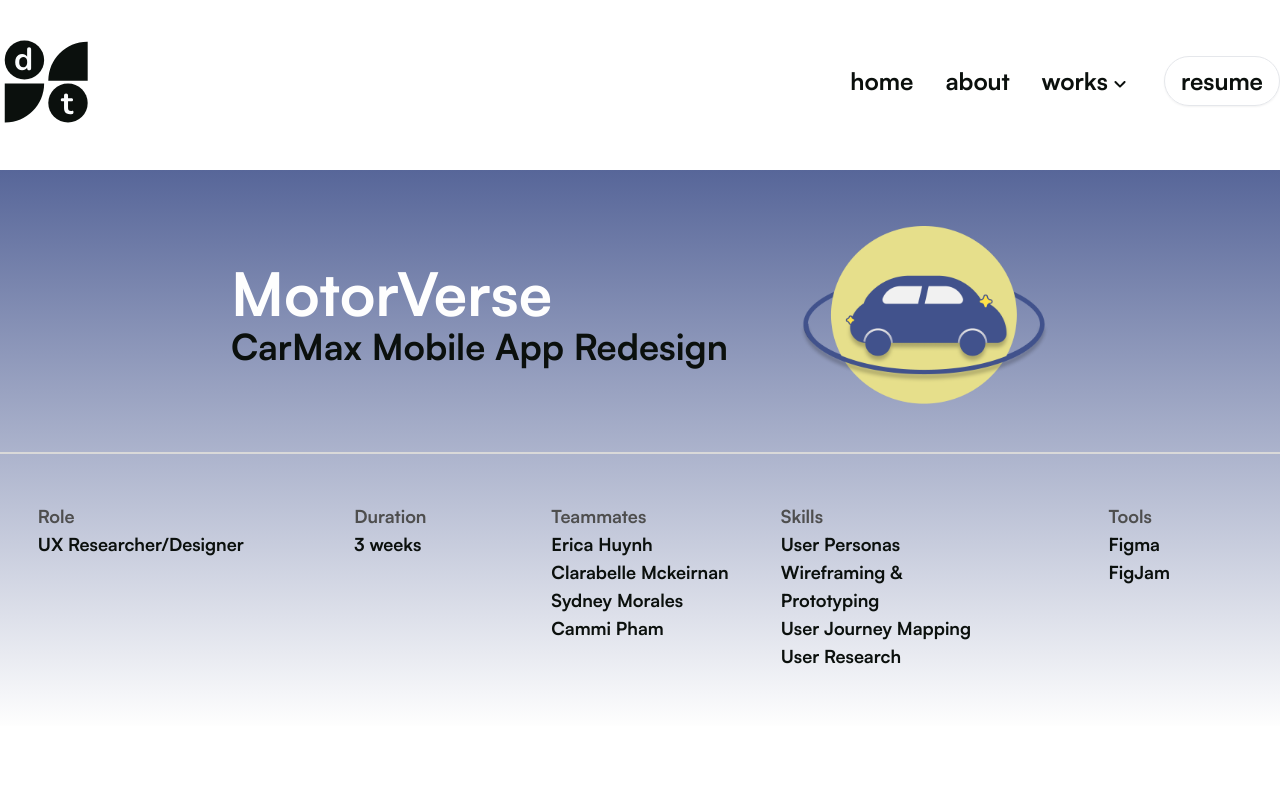
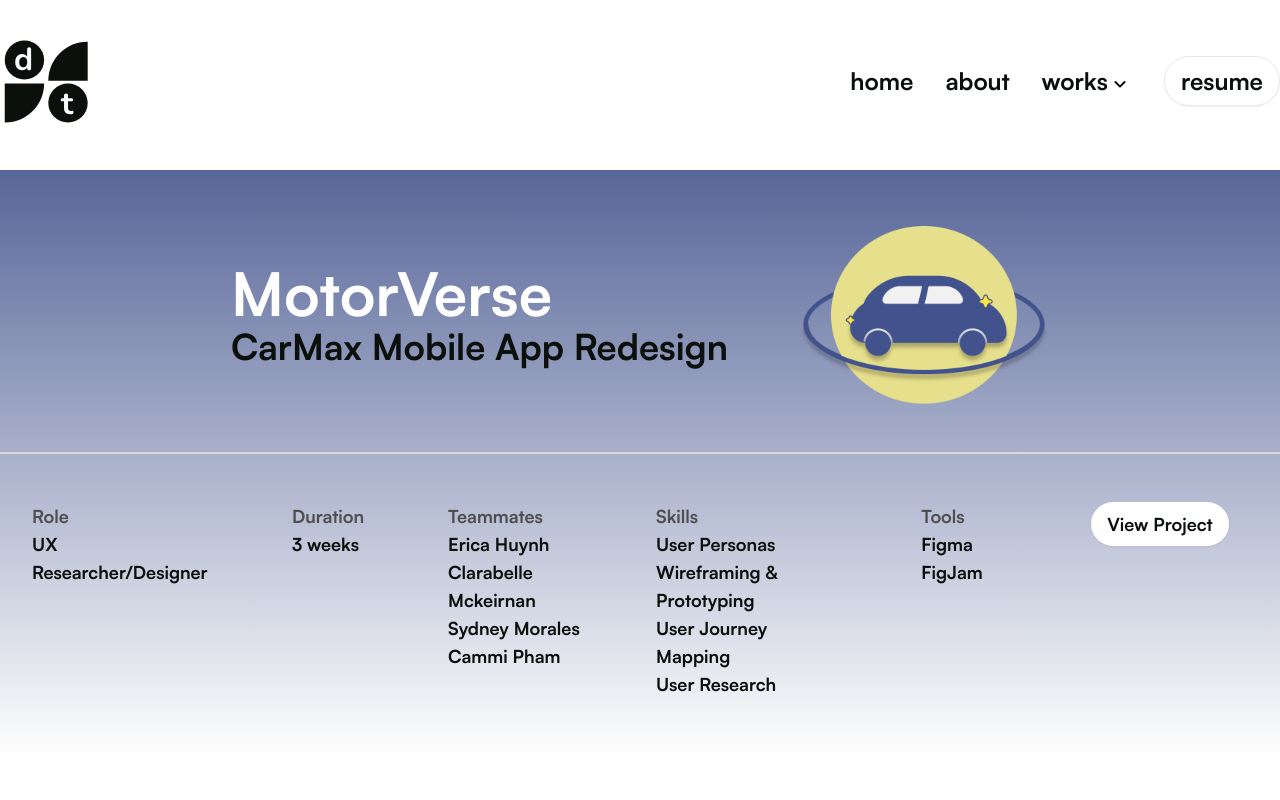
Before and after one commit to daniellatsing/daniellatsing.github.io, a Next.js app: page /works/motorverse in a window 1280 px wide. Shown: the top 800 px of the page. Built offline with nearby package versions, Linux system fonts and the light colour scheme; what @mui/material-nextjs would draw is missing.

Commit message:
finish project pages

```diff
--- a/src/app/components/navbar.tsx
+++ b/src/app/components/navbar.tsx
@@ -49,17 +49,17 @@
             link: "/works/msa"
         },
         {
-            name: "Carmax",
-            link: "/works/carmax"
+            name: "MotorVerse",
+            link: "/works/motorverse"
         },
         {
-            name: "Dear.m Journal",
+            name: "Dear.M Journal",
             link: "/works/dear-m-journal"
         },
-        {
-            name: "Indicators of Diabetes",
-            link: "/works/indicators-of-diabetes"
-        }
+        // {
+        //     name: "Indicators of Diabetes",
+        //     link: "/works/indicators-of-diabetes"
+        // }
     ];
 
     return (
@@ -88,14 +88,14 @@
                     </button>
                     {dropdownOpen && (
                         <div
-                            className="absolute mt-2 bg-white divide-y divide-gray-100 rounded-lg shadow w-46 h-auto dark:bg-gray-700 dark:divide-gray-600"
+                            className="absolute bg-white divide-y divide-gray-100 rounded-lg shadow w-46 h-auto dark:bg-gray-700 dark:divide-gray-600 px-2"
                             role="menu"
                             aria-orientation="vertical"
                             aria-labelledby="menu-button"
                         >
                             <div className="py-2 text-sm text-night">
                                 {worksItems.map((item) => (
-                                    <a key={item.name} href={item.link} className="block px- py-3 hover:bg-gray-50 dark:hover:bg-gray-600 dark:hover:text-white hover:text-ash-gray dark:hover:text-indigo-400 whitespace-nowrap" tabIndex={0}>
+                                    <a key={item.name} href={item.link} className="block px-2 py-3 hover:bg-gray-50 dark:hover:bg-gray-600 dark:hover:text-white hover:text-ash-gray dark:hover:text-indigo-400 whitespace-nowrap" tabIndex={0}>
                                         {item.name}
                                     </a>
                                 ))}
--- a/src/pages/works/dear-m-journal.tsx
+++ b/src/pages/works/dear-m-journal.tsx
@@ -22,7 +22,7 @@
                     </div>
                 </div>
                 <div className="border max-w-7xl w-full my-12 border-night"></div>
-                <div className="text-lg grid grid-rows-1 grid-cols-[repeat(5,1fr)] gap-x-8 justify-items-center max-w-7xl mx-auto px-8">
+                <div className="text-lg grid grid-rows-1 grid-cols-[repeat(6,1fr)] gap-x-8 justify-items-center max-w-7xl mx-auto px-8">
                     <div>
                         <p className="text-davys-grey">Role</p>
                         <p className="text-night">Front End Engineer</p>
@@ -46,6 +46,11 @@
                         <p className="text-night">VSCode</p>
                         <p className="text-night">Figma</p>
                     </div>
+                    <div>
+                        <button className="bg-night divide-y divide-gray-100 w-46 h-auto dark:bg-gray-700 dark:divide-gray-600 px-4 py-2 rounded-full shadow-sm transition duration-300 ease-in-out transform hover:-translate-y-1 hover:shadow-md">
+                            <a href="https://dearm-journal-a829a.web.app/" className="text-white">View Project</a>
+                        </button>
+                    </div>
                 </div>
             </div>
             <div className="self-center max-w-4xl mt-20 mb-8">
--- a/src/pages/works/garden-time.tsx
+++ b/src/pages/works/garden-time.tsx
@@ -25,7 +25,7 @@
                     </div>
                 </div>
                 <div className="border max-w-7xl w-full my-12 border-night"></div>
-                <div className="text-lg grid grid-rows-1 grid-cols-[repeat(5,1fr)] gap-x-8 justify-items-center max-w-7xl mx-auto px-8">
+                <div className="text-lg grid grid-rows-1 grid-cols-[repeat(6,1fr)] gap-x-8 justify-items-center max-w-7xl mx-auto px-8">
                     <div>
                         <p className="text-davys-grey">Role</p>
                         <p className="text-night">Full Stack Engineer</p>
@@ -55,6 +55,11 @@
                         <p className="text-night">Microsoft Azure</p>
                         <p className="text-night">MongoDB</p>
                     </div>
+                    <div>
+                        <button className="bg-white divide-y divide-gray-100 w-46 h-auto dark:bg-gray-700 dark:divide-gray-600 px-4 py-2 rounded-full shadow-sm transition duration-300 ease-in-out transform hover:-translate-y-1 hover:shadow-md">
+                            <a href="https://github.com/info441-wi24/garden-time" className="text-night">View Project</a>
+                        </button>
+                    </div>
                 </div>
             </div>
             <div className="self-center max-w-4xl mt-20 mb-8">
--- a/src/pages/works/motorverse.tsx
+++ b/src/pages/works/motorverse.tsx
@@ -22,7 +22,7 @@
                     </div>
                 </div>
                 <div className="border max-w-7xl w-full my-12 border-french-gray"></div>
-                <div className="text-lg grid grid-rows-1 grid-cols-[repeat(5,1fr)] gap-x-8 justify-items-center max-w-7xl mx-auto px-8">
+                <div className="text-lg grid grid-rows-1 grid-cols-[repeat(6,1fr)] gap-x-8 justify-items-center max-w-7xl mx-auto px-8">
                     <div>
                         <p className="text-davys-grey">Role</p>
                         <p className="text-night">UX Researcher/Designer</p>
@@ -50,6 +50,11 @@
                         <p className="text-night">Figma</p>
                         <p className="text-night">FigJam</p>
                     </div>
+                    <div>
+                        <button className="bg-white divide-y divide-gray-100 w-46 h-auto dark:bg-gray-700 dark:divide-gray-600 px-4 py-2 rounded-full shadow-sm transition duration-300 ease-in-out transform hover:-translate-y-1 hover:shadow-md">
+                            <a href="https://www.figma.com/proto/83jCeGmfTIBlDIhOjcGOEz/Final-Project%3A-MOTORVERSE-Wireframe?page-id=0%3A1&node-id=55-299&starting-point-node-id=1%3A10&t=VwlBSrdC0TSWglJk-1" className="text-night">View Project</a>
+                        </button>
+                    </div>
                 </div>
             </div>
             <div className="self-center max-w-4xl mt-20 mb-8">
--- a/src/pages/works/msa.tsx
+++ b/src/pages/works/msa.tsx
@@ -22,7 +22,7 @@
                     </div>
                 </div>
                 <div className="border max-w-7xl w-full my-12 border-night"></div>
-                <div className="text-lg grid grid-rows-1 grid-cols-[repeat(5,1fr)] gap-x-8 justify-items-center max-w-7xl mx-auto px-8">
+                <div className="text-lg grid grid-rows-1 grid-cols-[repeat(6,1fr)] gap-x-8 justify-items-center max-w-7xl mx-auto px-8">
                     <div>
                         <p className="text-davys-grey">Role</p>
                         <p className="text-night">Full Stack Engineer</p>
@@ -49,6 +49,11 @@
                         <p className="text-night">Sanity</p>
                         <p className="text-night">Vercel</p>
                     </div>
+                    <div>
+                        <button className="bg-white divide-y divide-gray-100 w-46 h-auto dark:bg-gray-700 dark:divide-gray-600 px-4 py-2 rounded-full shadow-sm transition duration-300 ease-in-out transform hover:-translate-y-1 hover:shadow-md">
+                            <a href="https://github.com/webimpactuw/muslim-student-assoc" className="text-night">View Project</a>
+                        </button>
+                    </div>
                 </div>
             </div>
             <div className="self-center max-w-4xl mt-20 mb-8">
```
